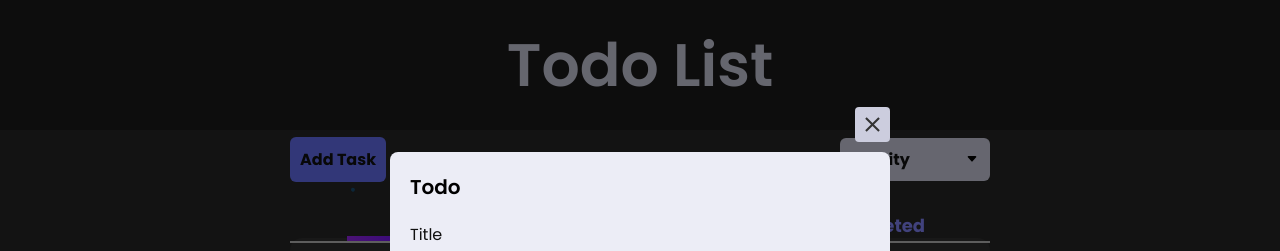
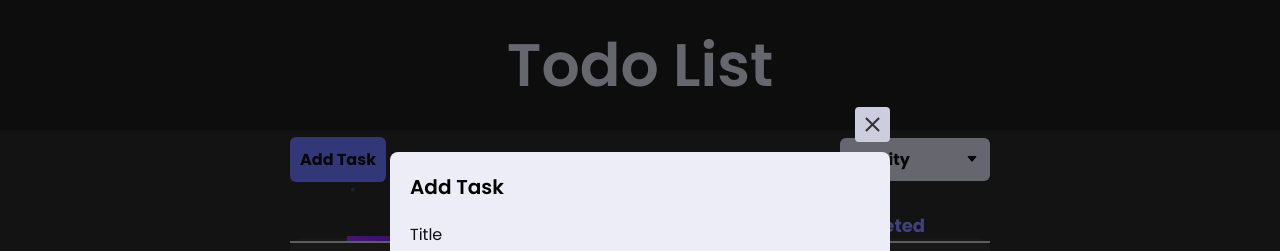
Before and after one commit to vincenttang1101/react-todo-redux-toolkit, a React (Create React App) app: page / in a window 1280 px wide. Both pictures are taken after a click on the button "Add Task". Shown: the top 251 px of the page. Built offline with nearby package versions, Linux system fonts and the light colour scheme.

Commit message:
update UI

```diff
--- a/src/components/TodoModal/TodoModal.jsx
+++ b/src/components/TodoModal/TodoModal.jsx
@@ -115,7 +115,7 @@ function TodoModal({ todo, type, modalOpen, setModalOpen }) {
               <MdOutlineClose />
             </motion.div>
             <form className={styles.form} onSubmit={(e) => handleSubmit(e)}>
-              <h1 className={styles.formTitle}>Todo</h1>
+              <h1 className={styles.formTitle}> {type} Task</h1>
               <label htmlFor="title">
                 Title
                 <input
```
Also changed, not shown: src/components/TodoModal/TodoModal.module.scss (+2 -0 lines).
